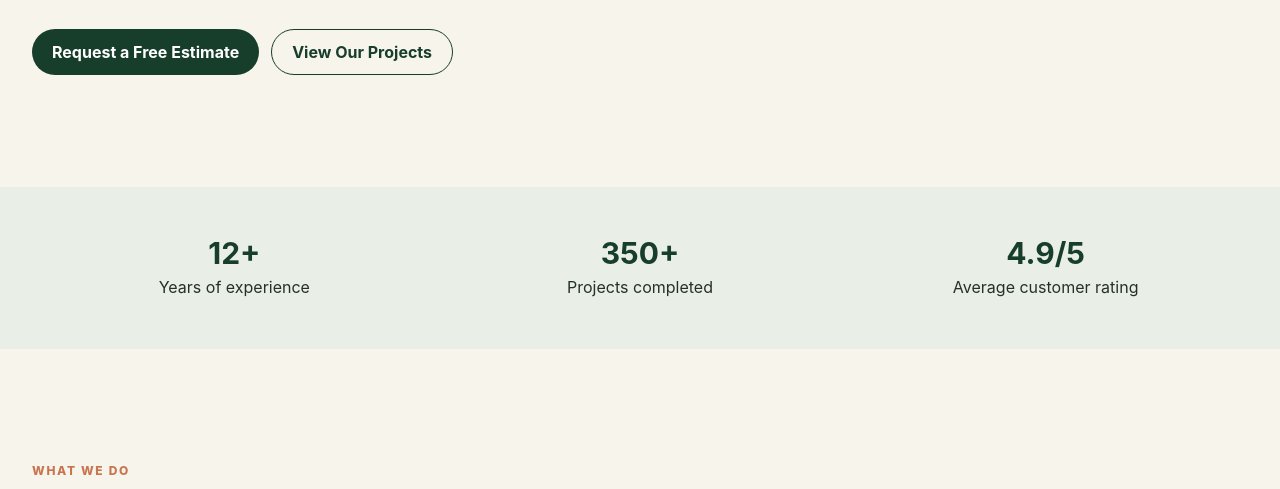
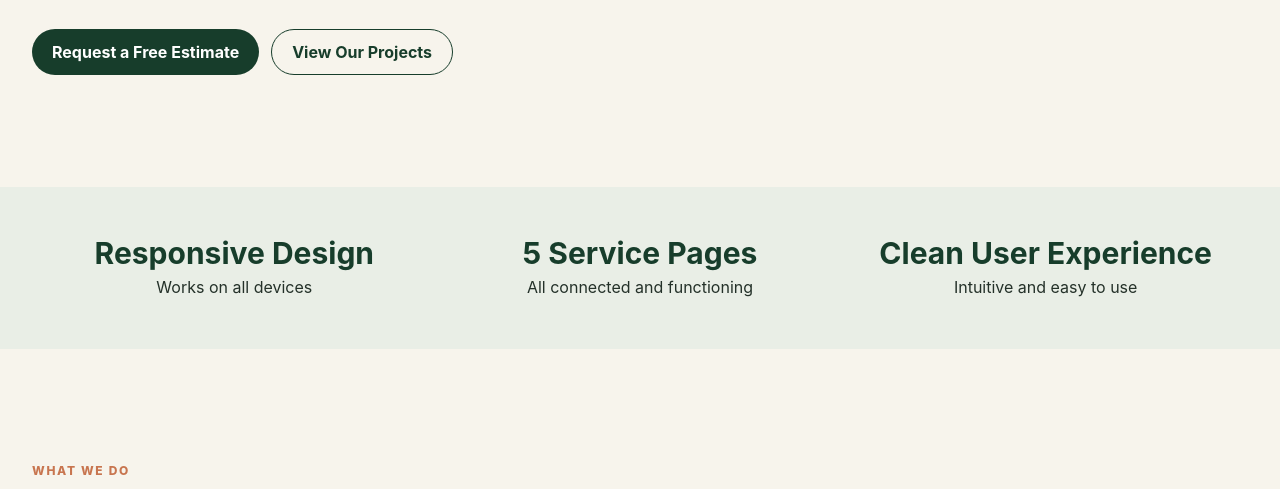
Before and after one commit to MakCoder671/evergreen-outdoor-living, a website: page index.html in a window 1280 px wide. Shown: the part 546-1035 px from the top of the page. Drawn offline with nearby package versions, Linux system fonts and the light colour scheme.

Commit message:
changed text on Trust Indicators in home page

```diff
--- a/index.html
+++ b/index.html
@@ -70,16 +70,16 @@
     <!-- Trust indicators -->
     <section class="soft-section grid gap-px px-5 py-8 text-center sm:grid-cols-3 lg:px-8" aria-label="Company highlights">
       <div class="flex flex-col gap-1 p-4">
-        <strong class="text-3xl text-[var(--color-primary)]">12+</strong>
-        <span>Years of experience</span>
+        <strong class="text-3xl text-[var(--color-primary)]">Responsive Design</strong>
+        <span>Works on all devices</span>
       </div>
       <div class="flex flex-col gap-1 p-4">
-        <strong class="text-3xl text-[var(--color-primary)]">350+</strong>
-        <span>Projects completed</span>
+        <strong class="text-3xl text-[var(--color-primary)]">5 Service Pages</strong>
+        <span>All connected and functioning</span>
       </div>
       <div class="flex flex-col gap-1 p-4">
-        <strong class="text-3xl text-[var(--color-primary)]">4.9/5</strong>
-        <span>Average customer rating</span>
+        <strong class="text-3xl text-[var(--color-primary)]">Clean User Experience</strong>
+        <span>Intuitive and easy to use</span>
       </div>
     </section>
 
```
